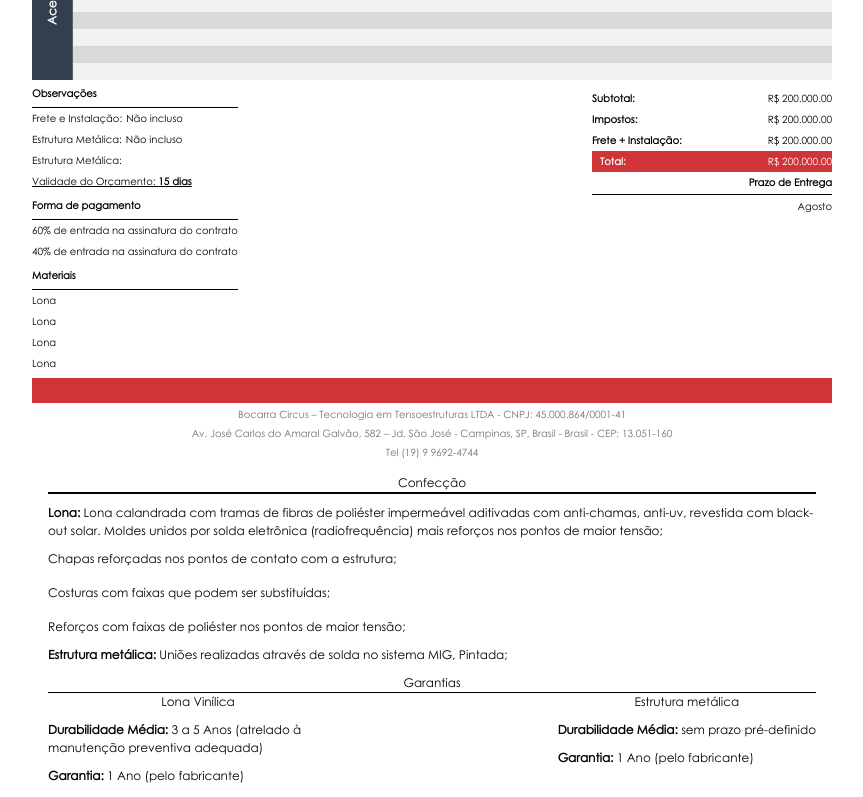
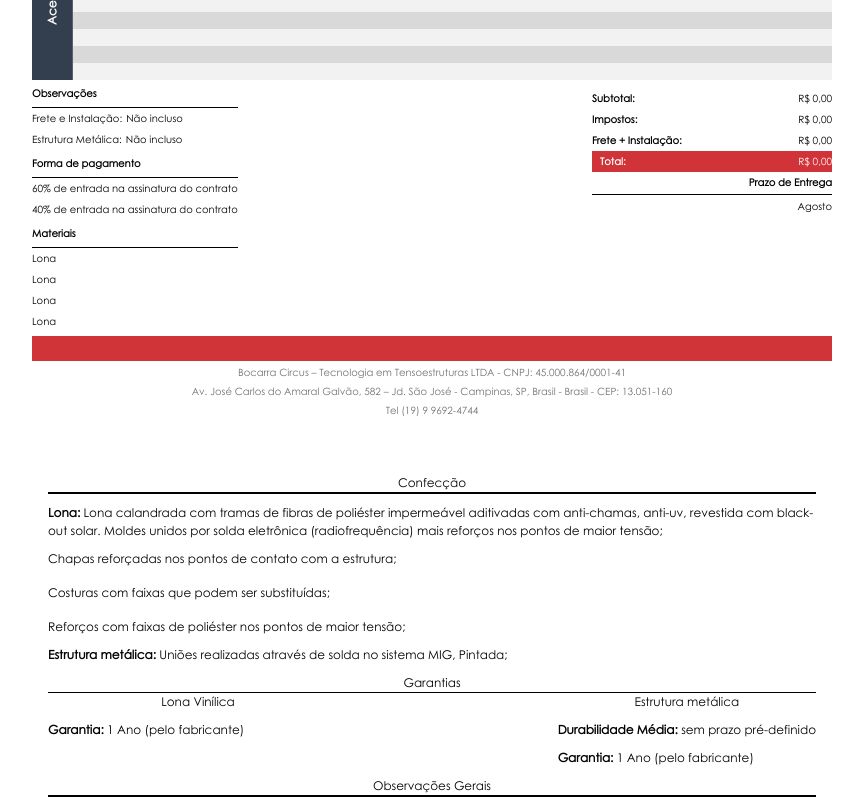
Before and after one commit to VictorBelotto/Sistema-Bocarra, a React (Vite) app: page /Impressao in a window 1280 px wide. Shown: the part 660-1457 px from the top of the page, without its empty margins (208-1071 px from the left). Built offline with nearby package versions, Linux system fonts and the light colour scheme.

Commit message:
add calculo valores totais na tabela

```diff
--- a/src/pages/Impressao/components/Observacoes/Observacoes.jsx
+++ b/src/pages/Impressao/components/Observacoes/Observacoes.jsx
@@ -24,8 +24,7 @@ const Observacoes = () => {
         <p>Estrutura Metálica:</p>
         {estrutura? <p> Incluso</p>: <p> Não incluso</p>}
       </div>
-      <p>Estrutura Metálica:</p>
-      <p style={{textDecoration: 'underline'}} >Validade do Orçamento: <strong>15 dias</strong></p>
+
 
       <h3>Forma de pagamento</h3>
       <span className={styles.detalhe} ></span>
--- a/src/pages/Impressao/components/PageIInfoGeral/PageIInfoGeral.jsx
+++ b/src/pages/Impressao/components/PageIInfoGeral/PageIInfoGeral.jsx
@@ -1,7 +1,22 @@
 import React from 'react'
 import styles from './PageIInfoGeral.module.css'
 import Footer from '../Footer/Footer.jsx'
+import { OrcamentoContext } from '../../../../scripts/OrcamentoContext.jsx'
+OrcamentoContext
+
 const PageIInfoGeral = () => {
+  const {orcamentoExportado} = React.useContext(OrcamentoContext)
+  let durabilidade
+  if(orcamentoExportado.length >= 1){
+    const material = orcamentoExportado[0].material
+     durabilidade = material === 'MP1400' || material === 'MP10722'? '5 a 7' : '3 a 5'
+  }else{
+     durabilidade = ''
+  }
+
+  const [visivel, setVisivel] = React.useState(false)
+
+
   return (
     <div className={styles.mainContainer} >
       <h3>Confecção</h3>
@@ -17,9 +32,14 @@ const PageIInfoGeral = () => {
       <h3>Garantias</h3>
       <span className={styles.detalhe}></span>
       <div style={{display:'flex', justifyContent:'space-between'}} >
-        <div className={styles.garantiasContainer} >
+
+        <div onClick={()=> setVisivel(!visivel)} className={styles.garantiasContainer}>
           <h3>Lona Vinílica</h3>
-          <p><strong>Durabilidade Média: </strong>3 a 5 Anos (atrelado à manutenção preventiva adequada)</p>
+          {visivel && (
+            <>
+              <p ><strong>Durabilidade Média: </strong>{durabilidade} Anos (atrelado à manutenção preventiva adequada)</p>
+            </>
+          )}
           <p><strong>Garantia: </strong>1 Ano (pelo fabricante)</p>
           </div>
         <div>
--- a/src/pages/Impressao/components/PageIInfoGeral/PageIInfoGeral.module.css
+++ b/src/pages/Impressao/components/PageIInfoGeral/PageIInfoGeral.module.css
@@ -33,4 +33,5 @@
 
 .garantiasContainer{
   width: 300px;
+  cursor: pointer;
 }
--- a/src/pages/Impressao/components/Tabela/Tabela.jsx
+++ b/src/pages/Impressao/components/Tabela/Tabela.jsx
@@ -41,9 +41,9 @@ const Tabela = () => {
           <th className={styles.totalHeader}>TOTAL</th>
         </tr>
       </thead>
-      <TabelaParte dados={orcamentosLonas} linhasMinimas={rows} nomeParte={'Lona'} />
-      <TabelaParte dados={orcamentosEstruturas} linhasMinimas={rows} nomeParte={'Estrutura Metálica'} />
-      <TabelaParte dados={orcamentosAcessorios} linhasMinimas={rows} nomeParte={'Acessórios'} />
+      <TabelaParte dados={orcamentosLonas} linhasMinimas={rows} nomeParte={'Lona'} id={'lona'} />
+      <TabelaParte dados={orcamentosEstruturas} linhasMinimas={rows} nomeParte={'Estrutura Metálica'} id={'estrutura'} />
+      <TabelaParte dados={orcamentosAcessorios} linhasMinimas={rows} nomeParte={'Acessórios'} id={'acessorios'}/>
     </table>
   );
 };
--- a/src/pages/Impressao/components/TabelaParte/TabelaParte.jsx
+++ b/src/pages/Impressao/components/TabelaParte/TabelaParte.jsx
@@ -1,12 +1,20 @@
-import React, { useState } from 'react';
+import React from 'react';
 import styles from '../Tabela/Tabela.module.css';
 import formataValor from '../../../../scripts/formataValor';
+import { OrcamentoContext } from '../../../../scripts/OrcamentoContext';
+OrcamentoContext
 
-const TabelaParte = ({ dados, nomeParte, linhasMinimas }) => {
-  const [quantidades, setQuantidades] = useState(dados.map(item => item.quantidade || ''));
-  const [descricoes, setDescricoes] = useState(dados.map(item => item.descricao || ''));
-  const [precosUnitarios, setPrecosUnitarios] = useState(dados.map(item => item.precoUnitario || ''));
-  const [totais, setTotais] = useState(dados.map(item => item.total || ''));
+const TabelaParte = ({ dados, nomeParte, linhasMinimas, id }) => {
+  const [quantidades, setQuantidades] = React.useState(dados.map(item => item.quantidade || ''));
+  const [descricoes, setDescricoes] = React.useState(dados.map(item => item.descricao || ''));
+  const [precosUnitarios, setPrecosUnitarios] = React.useState(dados.map(item => item.precoUnitario || ''));
+  const [totais, setTotais] = React.useState(dados.map(item => item.total || ''));
+  const {adicionaValorTotal} = React.useContext(OrcamentoContext)
+
+  React.useEffect(()=>{
+    const valores = dados.reduce((a, item) => Number(item.total) + a , 0)
+    adicionaValorTotal(id, valores)
+  }, [totais, dados])
 
   React.useEffect(() => {
     setQuantidades(dados.map(item => item.quantidade || ''));
@@ -14,6 +22,7 @@ const TabelaParte = ({ dados, nomeParte, linhasMinimas }) => {
     setPrecosUnitarios(dados.map(item => item.precoUnitario || ''));
     setTotais(dados.map(item => formataValor(Number(item.total))|| ''));
   }, [dados]);
+
 
 
   const handleChange = (index, campo, valor) => {
--- a/src/pages/Impressao/components/Valores/Valores.jsx
+++ b/src/pages/Impressao/components/Valores/Valores.jsx
@@ -1,24 +1,38 @@
 import React from 'react'
 import styles from './Valores.module.css'
+import { OrcamentoContext } from '../../../../scripts/OrcamentoContext'
+import formataValor from '../../../../scripts/formataValor'
+
+
 
 function Valores() {
+  const {valorTotal} = React.useContext(OrcamentoContext)
+  const [subtotal, setSubtotal ] = React.useState(0)
+  const [imposto, setImposto] = React.useState(0)
+  const [instalacaoFrete, setInstalacaoFrete] = React.useState(0)
+
+  React.useEffect(()=>{
+    setSubtotal(valorTotal.total)
+    setImposto(Number((subtotal * 0.15).toFixed(2)))
+  }, [valorTotal])
+
   return (
     <div className={styles.mainContainer} >
       <div className={styles.containerValores} >
         <h3>Subtotal:</h3>
-        <p>R$ 200.000.00</p>
+        <p>{formataValor(subtotal)}</p>
       </div>
       <div className={styles.containerValores} >
         <h3>Impostos:</h3>
-        <p>R$ 200.000.00</p>
+        <p>{formataValor(imposto)}</p>
       </div>
       <div className={styles.containerValores} >
-        <h3>Frete + Instalação:</h3>
-        <p>R$ 200.000.00</p>
+        <h3>Frete + Instalação: </h3>
+        <p>{formataValor(instalacaoFrete)}</p>
       </div>
       <div className={styles.containerTotal} >
         <h3>Total:</h3>
-        <p>R$ 200.000.00</p>
+        <p>{formataValor(subtotal + imposto + instalacaoFrete)}</p>
       </div>
 
       <div className={styles.containerPrazo} >
--- a/src/scripts/OrcamentoContext.jsx
+++ b/src/scripts/OrcamentoContext.jsx
@@ -12,9 +12,28 @@ export const OrcamentoStorage = ({ children }) => {
 
     const [orcamentoExportado, setOrcamentoExportado] = React.useState([])
 
+    const [valorTotal, setValorTotal] = React.useState({
+      lona: 10,
+      estrutura: 20,
+      acessorios: 0,
+      total: 0
+    })
+    React.useEffect(() => {
+      setValorTotal(prevState => ({
+        ...prevState,
+        total: prevState.estrutura + prevState.lona + prevState.acessorios
+      }));
+    }, [valorTotal.estrutura, valorTotal.lona, valorTotal.acessorios]);
+
+    const adicionaValorTotal = (id, valor) =>{
+      setValorTotal(prevState =>({
+        ...prevState,
+        [id] : valor
+      }))
+    }
 
   return (
-    <OrcamentoContext.Provider value={{ orcamentos, setOrcamentos, removerOrcamento, orcamentoExportado, setOrcamentoExportado }}>
+    <OrcamentoContext.Provider value={{ orcamentos, setOrcamentos, removerOrcamento, orcamentoExportado, setOrcamentoExportado, valorTotal, adicionaValorTotal }}>
       {children}
     </OrcamentoContext.Provider>
   );
```
